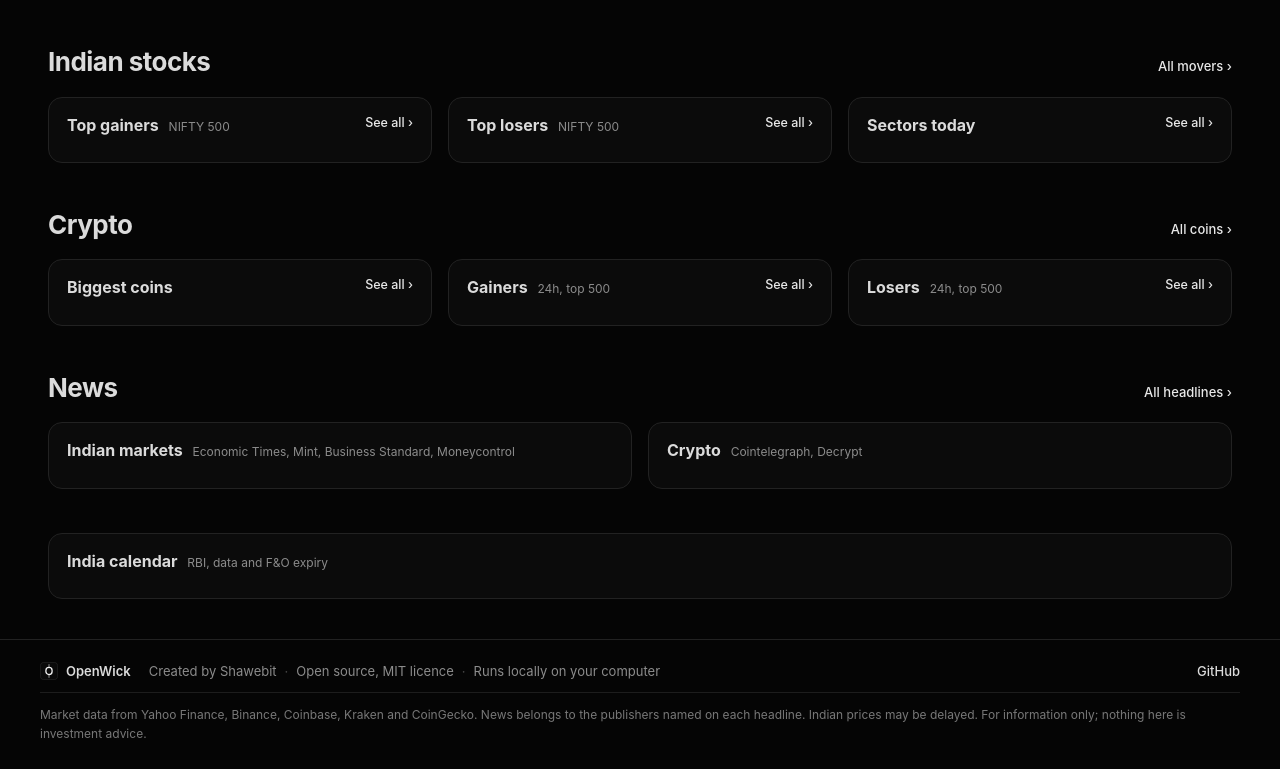
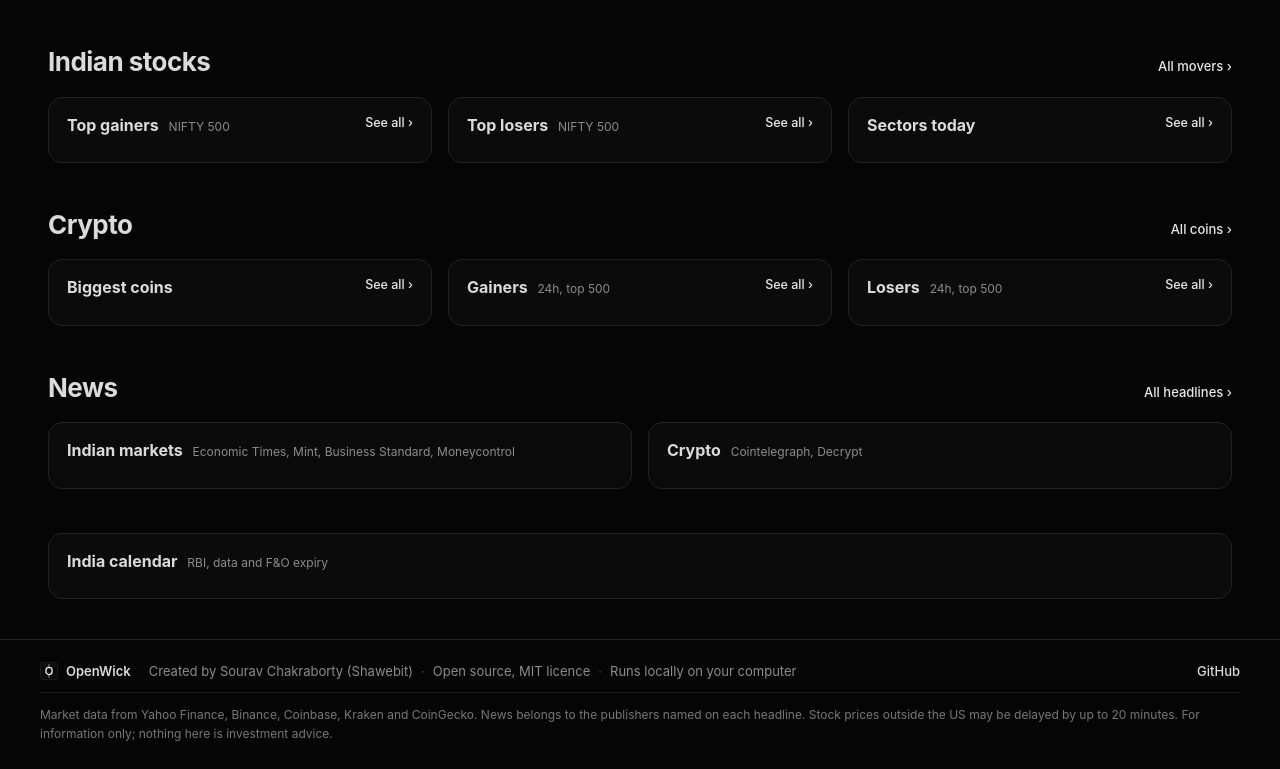
Before and after one commit to openwickhq/OpenWick, a website: page public/home.html in a window 1280 px wide. Shown: the part 1317-2086 px from the top of the page. Drawn offline with Linux system fonts and the light colour scheme; files whose address does not match are found by name.

Commit message:
Footer: full name, and a delay note for all non-US stock prices

```diff
--- a/public/home.html
+++ b/public/home.html
@@ -77,10 +77,10 @@
     <footer class="h-foot">
       <div class="hf-row">
         <span class="hf-brand"><img src="/img/logo.svg" width="18" height="18" alt="" />OpenWick</span>
-        <span class="hf-meta">Created by Shawebit<span class="hf-sep">·</span>Open source, MIT licence<span class="hf-sep">·</span>Runs locally on your computer</span>
+        <span class="hf-meta">Created by Sourav Chakraborty (Shawebit)<span class="hf-sep">·</span>Open source, MIT licence<span class="hf-sep">·</span>Runs locally on your computer</span>
         <a class="hf-link" href="https://github.com/openwickhq/OpenWick" target="_blank" rel="noopener">GitHub</a>
       </div>
-      <p class="hf-legal">Market data from Yahoo Finance, Binance, Coinbase, Kraken and CoinGecko. News belongs to the publishers named on each headline. Indian prices may be delayed. For information only; nothing here is investment advice.</p>
+      <p class="hf-legal">Market data from Yahoo Finance, Binance, Coinbase, Kraken and CoinGecko. News belongs to the publishers named on each headline. Stock prices outside the US may be delayed by up to 20 minutes. For information only; nothing here is investment advice.</p>
     </footer>
     <script type="module" src="/js/home.js"></script>
   </body>
```
